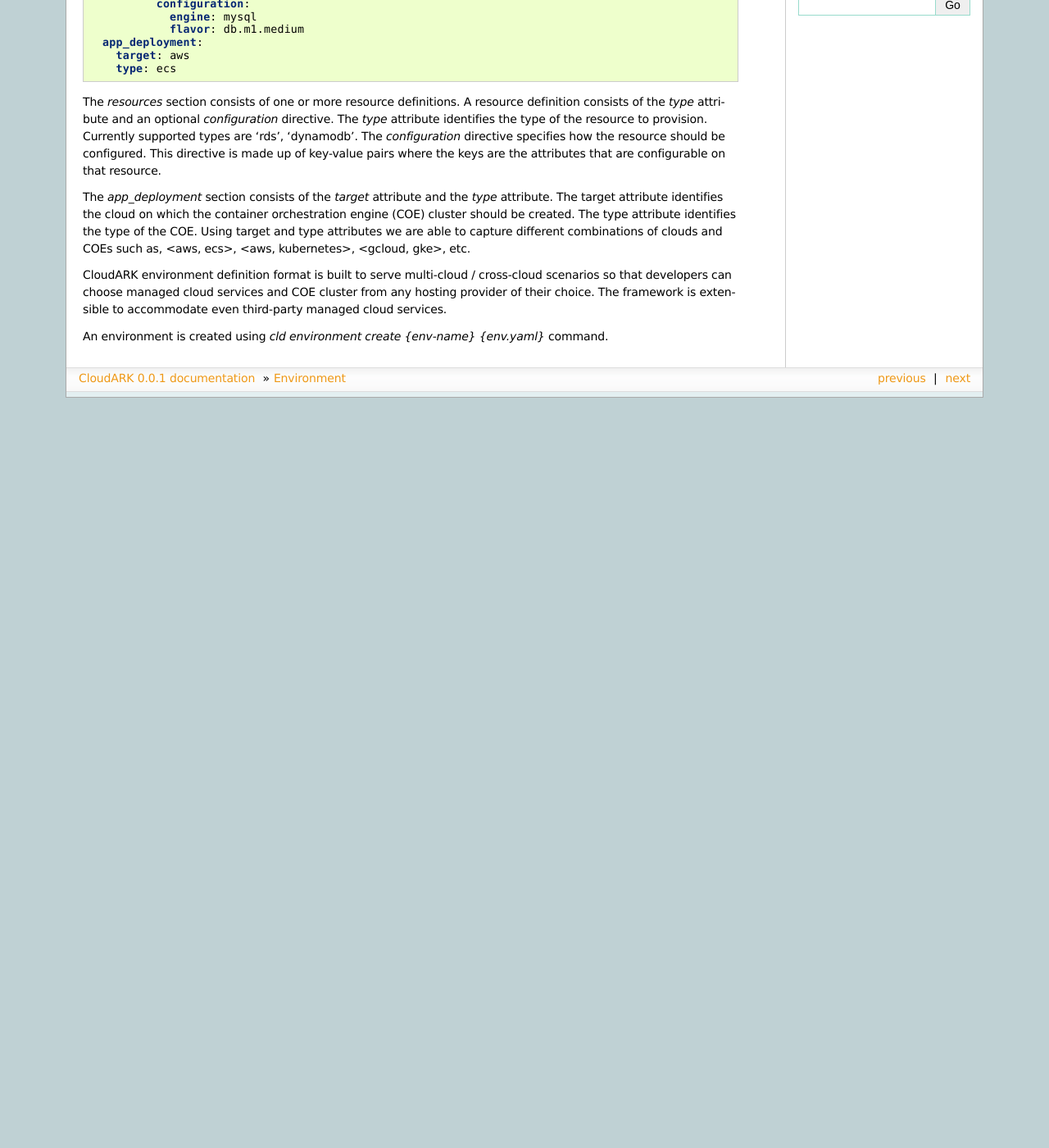
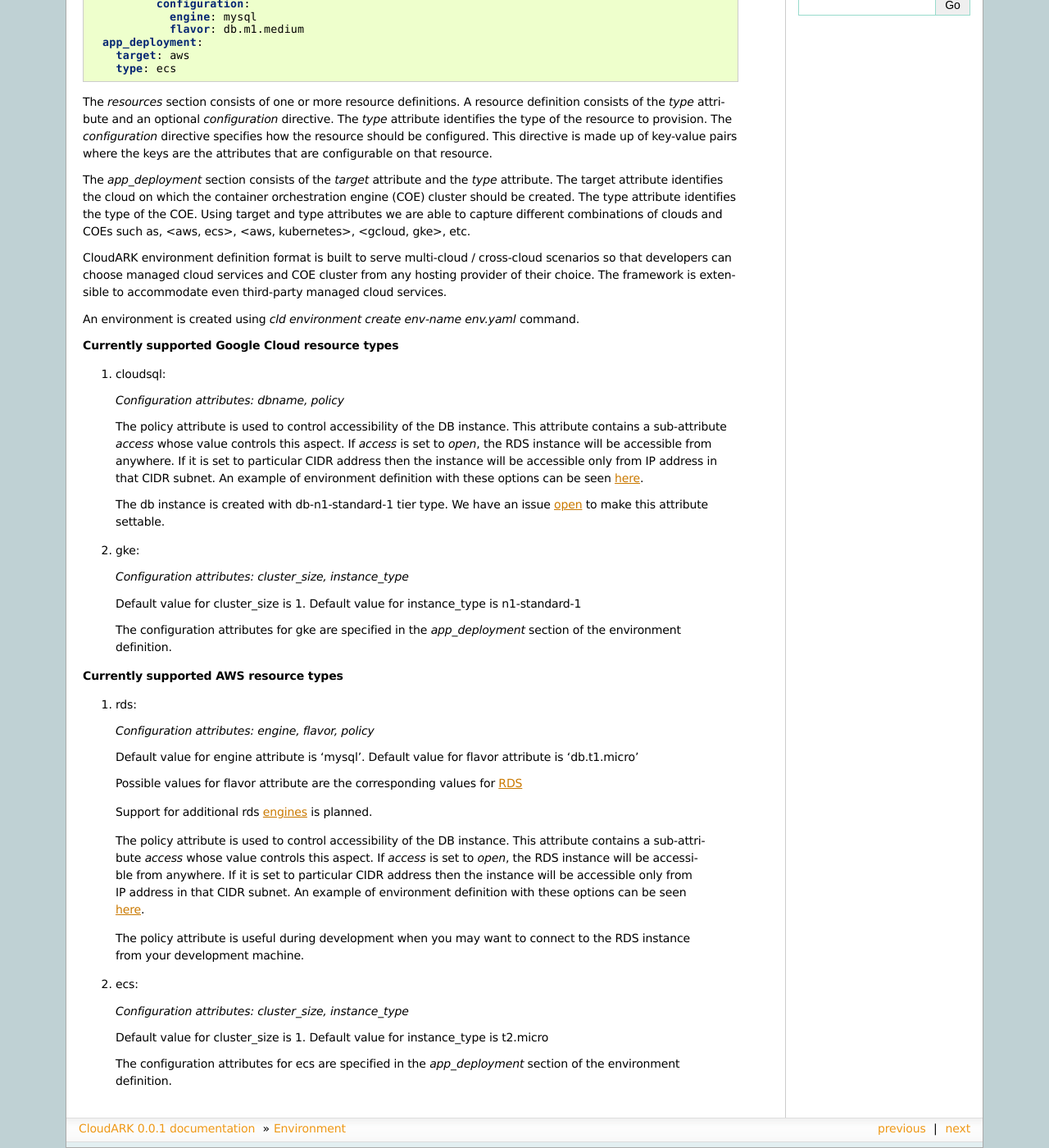
Before and after one commit to cloud-ark/caastle, a Sphinx documentation site: the page built from docs/environment.rst, in a window 1280 px wide and 1400 px high, scrolled down 259 px. Shown: the whole window at 82% size. Built offline with Sphinx 7.4.7, drawn with Linux system fonts in a browser that asks for light colours; formulas are drawn with MathJax 3; before the commit the page ends 900 px from its top, so only the background shows below that.

Commit message:
Docs updates

```diff
--- a/docs/architecture.rst
+++ b/docs/architecture.rst
@@ -52,8 +52,8 @@ If you want to extend server-side functionality, the key places to look at are:
 - server/dbmoule: This package includes CloudARK's state management functionality.
 
 
-*Known Issues*
+**Known Issues**
 
-Check this_ for known issues.
+Check this_ for list of curretly known issues.
 
 .. _this: https://github.com/cloud-ark/cloudark/issues
--- a/docs/environment.rst
+++ b/docs/environment.rst
@@ -23,7 +23,6 @@ containing AWS RDS as cloud resource and AWS ECS as application deployment targe
 The *resources* section consists of one or more resource definitions.
 A resource definition consists of the *type* attribute and an optional *configuration* directive.
 The *type* attribute identifies the type of the resource to provision.
-Currently supported types are 'rds', 'dynamodb'.
 The *configuration* directive specifies how the resource should be configured.
 This directive is made up of key-value pairs where the keys are the attributes
 that are configurable on that resource.
@@ -37,4 +36,62 @@ clouds and COEs such as, <aws, ecs>, <aws, kubernetes>, <gcloud, gke>, etc.
 CloudARK environment definition format is built to serve multi-cloud / cross-cloud scenarios so that developers can choose
 managed cloud services and COE cluster from any hosting provider of their choice. The framework is extensible to accommodate even third-party managed cloud services.
 
-An environment is created using *cld environment create {env-name} {env.yaml}* command.
+An environment is created using *cld environment create env-name env.yaml* command.
+
+**Currently supported Google Cloud resource types**
+
+1) cloudsql:
+
+   *Configuration attributes: dbname, policy*
+
+   The policy attribute is used to control accessibility of the DB instance. This attribute contains
+   a sub-attribute *access* whose value controls this aspect. If *access* is set to *open*, the RDS instance
+   will be accessible from anywhere. If it is set to particular CIDR address then the instance will be
+   accessible only from IP address in that CIDR subnet. An example of environment definition with these options can be seen here_.
+
+   The db instance is created with db-n1-standard-1 tier type. We have an issue open_ to make this attribute settable.
+
+.. _open: https://github.com/cloud-ark/cloudark/issues/123
+
+
+2) gke:
+
+   *Configuration attributes: cluster_size, instance_type*
+
+   Default value for cluster_size is 1. Default value for instance_type is n1-standard-1
+
+   The configuration attributes for gke are specified in the *app_deployment* section of the environment definition.
+
+
+**Currently supported AWS resource types**
+
+1) rds:
+
+   *Configuration attributes: engine, flavor, policy*
+
+   Default value for engine attribute is 'mysql'. Default value for flavor attribute is 'db.t1.micro'
+
+   Possible values for flavor attribute are the corresponding values for RDS_
+
+.. _RDS: https://aws.amazon.com/rds/instance-types/
+
+   Support for additional rds engines_ is planned.
+
+.. _engines: https://github.com/cloud-ark/cloudark/issues/122
+
+   The policy attribute is used to control accessibility of the DB instance. This attribute contains
+   a sub-attribute *access* whose value controls this aspect. If *access* is set to *open*, the RDS instance
+   will be accessible from anywhere. If it is set to particular CIDR address then the instance will be
+   accessible only from IP address in that CIDR subnet. An example of environment definition with these options can be seen here_.
+
+.. _here: https://github.com/cloud-ark/cloudark-samples/blob/master/greetings/environment-rds-local.yaml
+
+   The policy attribute is useful during development when you may want to connect to the RDS instance from your development machine.
+
+2) ecs:
+
+   *Configuration attributes: cluster_size, instance_type*
+
+   Default value for cluster_size is 1. Default value for instance_type is t2.micro
+
+   The configuration attributes for ecs are specified in the *app_deployment* section of the environment definition.
--- a/docs/html/html/architecture.html
+++ b/docs/html/html/architecture.html
@@ -99,8 +99,8 @@ system by making entry for it in the setup.py client module.</p>
 <li>server/setup.py: This is the module where stevedore entrypoints are set.</li>
 <li>server/dbmoule: This package includes CloudARK’s state management functionality.</li>
 </ul>
-<p><em>Known Issues</em></p>
-<p>Check <a class="reference external" href="https://github.com/cloud-ark/cloudark/issues">this</a> for known issues.</p>
+<p><strong>Known Issues</strong></p>
+<p>Check <a class="reference external" href="https://github.com/cloud-ark/cloudark/issues">this</a> for list of curretly known issues.</p>
 </div>
 
 
```
Also changed, not shown: docs/html/html/environment.html (+43 -2 lines), docs/html/html/searchindex.js, 3 other files.
